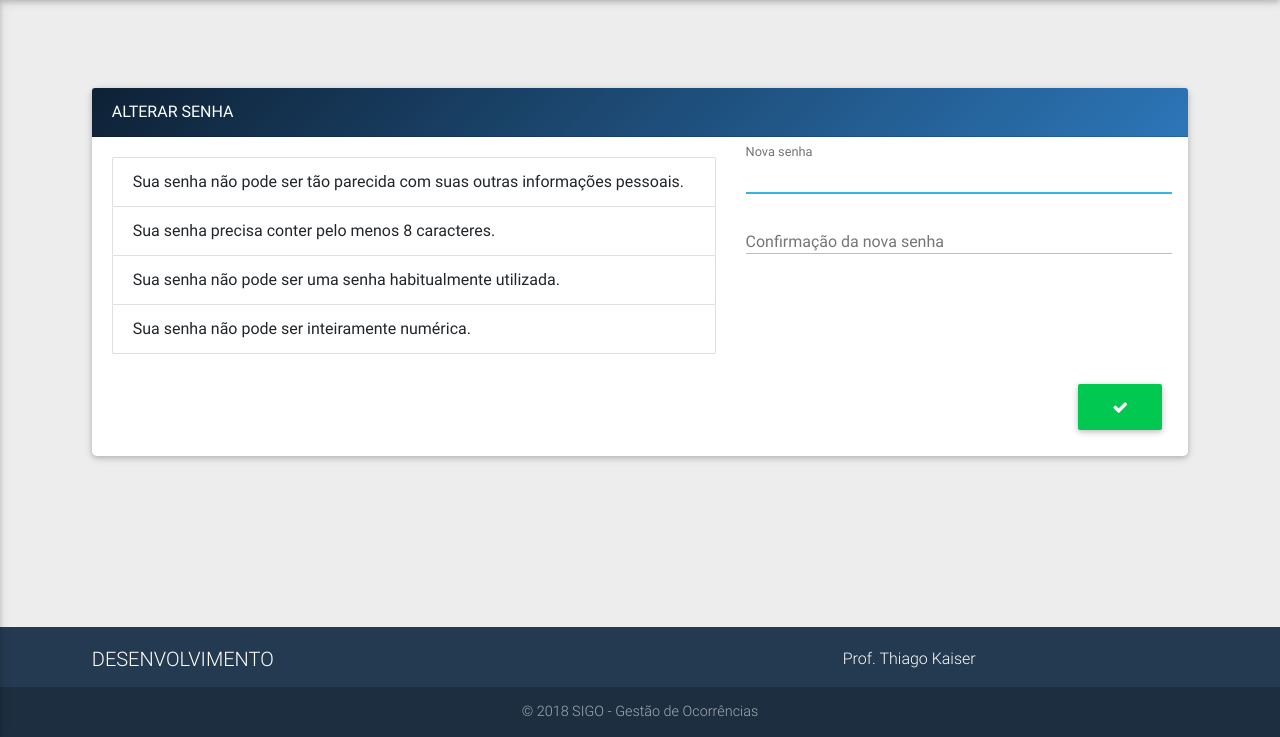
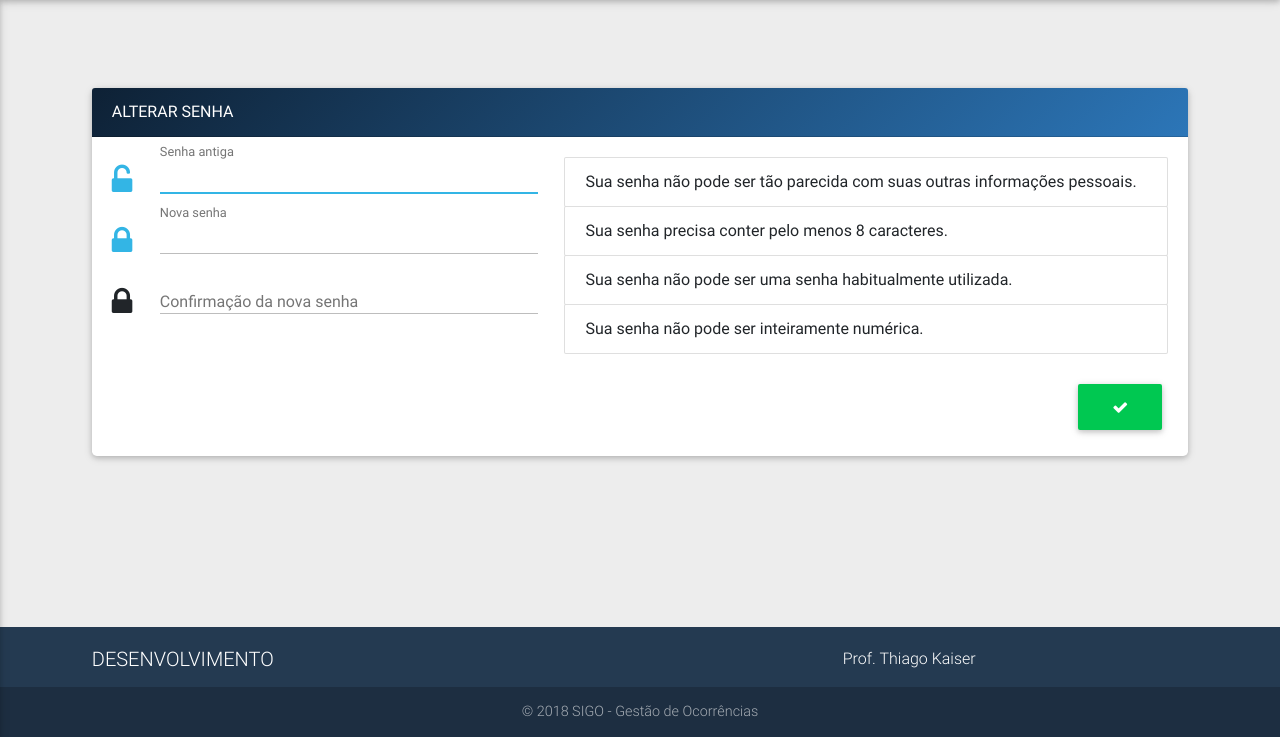
Before and after one commit to kaiserthiago/ocorrencia, a Django app: page /user/account/change in a window 1280 px wide. Shown: the part 63-800 px from the top of the page. Run offline with Django 3.2, Linux system fonts and the light colour scheme; the visitor is signed in with stand-in values (Sample User, id 1); some libraries are stand-ins or nearby versions.

Commit message:
change password

```diff
--- a/portal/templates/portal/user_change_password.html
+++ b/portal/templates/portal/user_change_password.html
@@ -23,6 +23,38 @@
                     <form action="" method="post">
                         {% csrf_token %}
                         <div class="row">
+                            <div class="md-form col-sm-5">
+                                <div class="row">
+                                    <div class="col">
+                                        <div class="md-form">
+                                            <i class="fa fa-unlock-alt prefix"></i>
+                                            <label>{{ form.old_password.label }}</label>
+                                            {{ form.old_password|attr:'autofocus' }}
+                                        </div>
+                                    </div>
+                                </div>
+
+                                <div class="row">
+                                    <div class="col">
+                                        <div class="md-form">
+                                            <i class="fa fa-lock prefix"></i>
+                                            <label>{{ form.new_password1.label }}</label>
+                                            {{ form.new_password1|attr:'autofocus' }}
+                                        </div>
+                                    </div>
+                                </div>
+
+                                <div class="row">
+                                    <div class="col">
+                                        <div class="md-form">
+                                            <i class="fa fa-lock prefix"></i>
+                                            <label>{{ form.new_password2.label }}</label>
+                                            {{ form.new_password2 }}
+                                        </div>
+                                    </div>
+                                </div>
+                            </div>
+
                             <div class="md-form col-sm-7">
                                 <ul class="list-group">
                                     <li class="list-group-item">
@@ -39,28 +71,8 @@
                                     </li>
                                 </ul>
                             </div>
-
-                            <div class="md-form col-sm-5">
-                                <div class="row">
-                                    <div class="col">
-                                        <div class="md-form">
-                                            <label>{{ form.new_password1.label }}</label>
-                                            {{ form.new_password1|attr:'autofocus' }}
-                                        </div>
-                                    </div>
-                                </div>
-                                <div class="row">
-                                    <div class="col">
-                                        <div class="md-form">
-                                            <label>{{ form.new_password2.label }}</label>
-                                            {{ form.new_password2 }}
-                                        </div>
-                                    </div>
-                                </div>
-                            </div>
                         </div>
 
-                        {#                        {{ form }}#}
                         <div class="row">
                             <div class="col-sm-12">
                                 <div class="float-right">
--- a/portal/views.py
+++ b/portal/views.py
@@ -5,7 +5,7 @@ from django.contrib import messages
 from django.contrib.admin.views.decorators import staff_member_required
 from django.contrib.auth import update_session_auth_hash
 from django.contrib.auth.decorators import login_required
-from django.contrib.auth.forms import SetPasswordForm
+from django.contrib.auth.forms import PasswordChangeForm
 from django.contrib.auth.models import User
 from django.core.paginator import Paginator, PageNotAnInteger, EmptyPage
 from django.db.models import Count
@@ -765,7 +765,7 @@ def usuario_desativar(request, user_id):
 @login_required
 def user_change_password(request):
     if request.method == 'POST':
-        form = SetPasswordForm(request.user, request.POST)
+        form = PasswordChangeForm(request.user, request.POST)
         if form.is_valid():
             user = form.save()
             update_session_auth_hash(request, user)  # Important!
@@ -774,7 +774,7 @@ def user_change_password(request):
         else:
             messages.error(request, 'Por favor, verifique as informações inseridas.')
     else:
-        form = SetPasswordForm(request.user)
+        form = PasswordChangeForm(request.user)
 
     context = {
         'form': form
```
